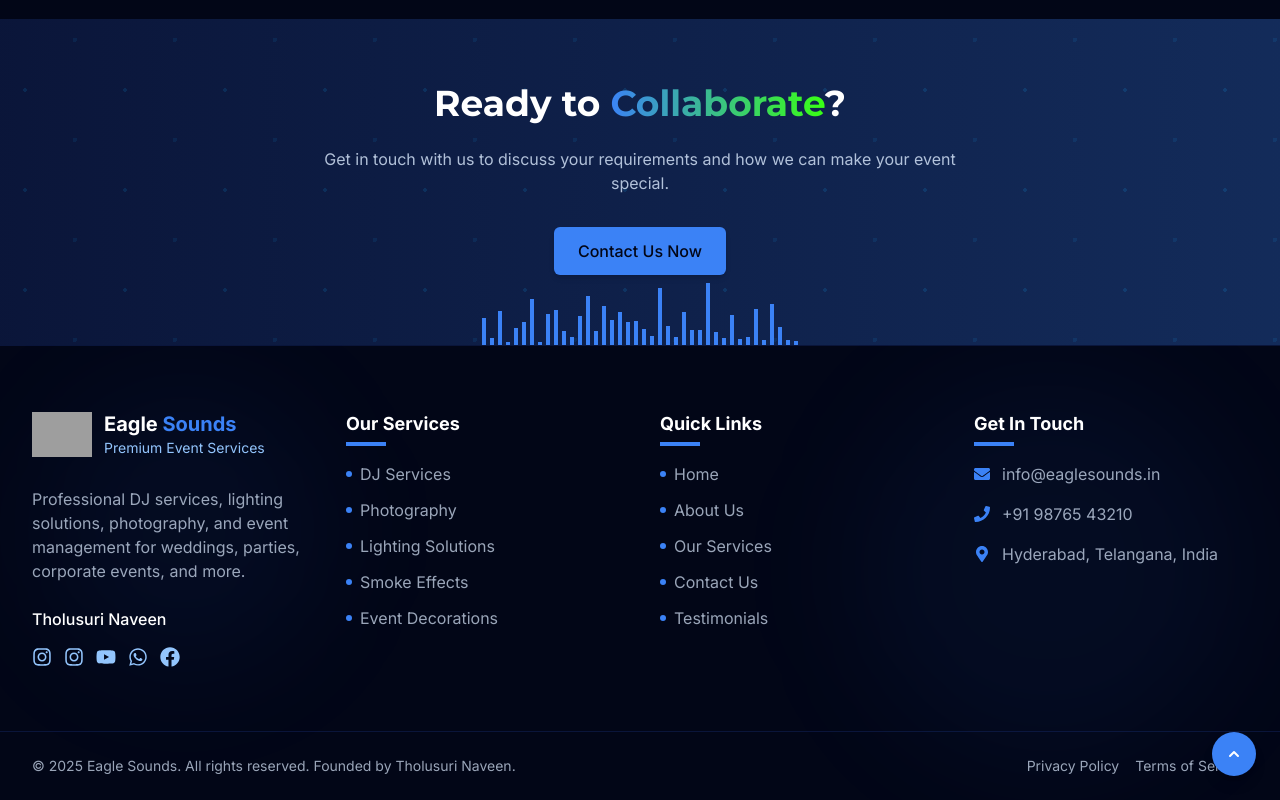
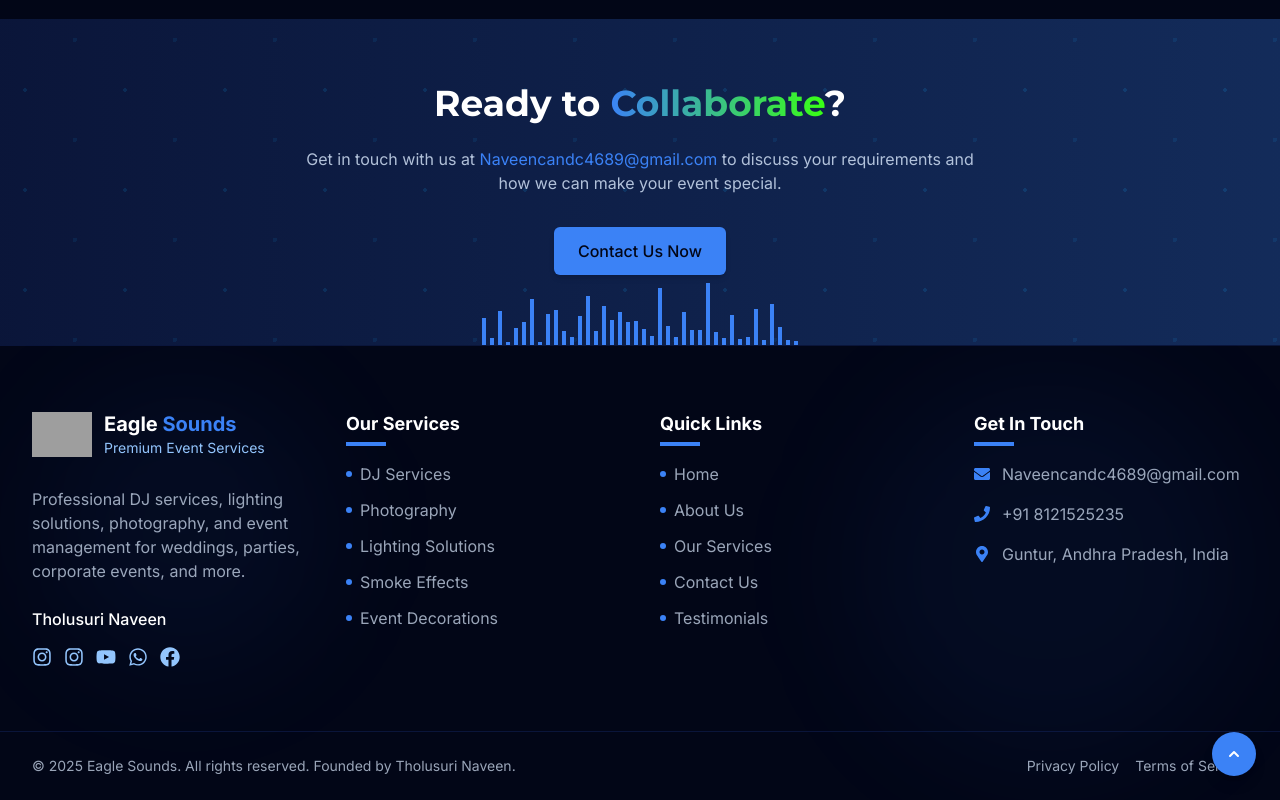
Before and after one commit to Viswanthsaig3/EagleSoundsDJ, a Next.js app in the folder EagleSoundsNaveen/: page /about in a window 1280 px wide. Shown: the part 4135-4935 px from the top of the page. Built offline with nearby package versions, Linux system fonts and the light colour scheme; grey boxes are pictures that could not be loaded.

Commit message:
mail and location

```diff
--- a/EagleSoundsNaveen/app/about/page.tsx
+++ b/EagleSoundsNaveen/app/about/page.tsx
@@ -470,7 +470,7 @@ export default function AboutPage() {
         <div className="container-custom text-center relative z-10">
           <h2 className="heading-lg mb-6 text-white">Ready to <span className="emphasis-text">Collaborate</span>?</h2>
           <p className="text-blue-100/80 max-w-2xl mx-auto mb-8">
-            Get in touch with us to discuss your requirements and how we can make your event special.
+            Get in touch with us at <a href="mailto:Naveencandc4689@gmail.com" className="text-primary hover:underline">Naveencandc4689@gmail.com</a> to discuss your requirements and how we can make your event special.
           </p>
           <Link href="/contact" className="btn-primary">
             Contact Us Now
--- a/EagleSoundsNaveen/app/contact/page.tsx
+++ b/EagleSoundsNaveen/app/contact/page.tsx
@@ -234,8 +234,8 @@ export default function ContactPage() {
                   <div>
                     <h3 className="font-display font-semibold mb-1 text-white">Email</h3>
                     <p className="text-blue-100/70 mb-1">Send us an email:</p>
-                    <a href="mailto:info@eaglesounds.com" className="text-primary hover:text-accent transition-colors">
-                      info@eaglesounds.com
+                    <a href="mailto:Naveencandc4689@gmail.com" className="text-primary hover:text-accent transition-colors">
+                      Naveencandc4689@gmail.com
                     </a>
                   </div>
                 </motion.div>
--- a/EagleSoundsNaveen/app/layout.tsx
+++ b/EagleSoundsNaveen/app/layout.tsx
@@ -30,7 +30,7 @@ export const metadata: Metadata = {
     title: 'Eagle Sounds - Premium DJ & Event Services',
     description: 'Professional DJ services, lighting, photography, smoke effects and event management for all types of celebrations.',
     url: 'https://eaglesounds.com',
-    siteName: 'Eagle Sounds',
+    siteName: 'Eagle Sounds DJ',
     images: [
       {
         url: 'https://eaglesounds.com/og-image.jpg',
@@ -39,8 +39,9 @@ export const metadata: Metadata = {
         alt: 'Eagle Sounds - Premium Event Services'
       }
     ],
-    locale: 'en_US',
+    locale: 'en_IN',
     type: 'website',
+    contactEmail: 'Naveencandc4689@gmail.com',
   },
   twitter: {
     card: 'summary_large_image',
--- a/EagleSoundsNaveen/components/Footer.tsx
+++ b/EagleSoundsNaveen/components/Footer.tsx
@@ -144,27 +144,32 @@ const Footer = () => {
               <ul className="space-y-4">
                 <li>
                   <a
-                    href="mailto:info@eaglesounds.in"
+                    href="mailto:Naveencandc4689@gmail.com"
                     className="text-blue-100/70 hover:text-primary transition-colors flex items-start"
                   >
                     <FaEnvelope className="mr-3 mt-1 text-primary" />
-                    <span>info@eaglesounds.in</span>
+                    <span>Naveencandc4689@gmail.com</span>
                   </a>
                 </li>
                 <li>
                   <a
-                    href="tel:+919876543210"
+                    href="tel:+918121525235"
                     className="text-blue-100/70 hover:text-primary transition-colors flex items-start"
                   >
                     <FaPhone className="mr-3 mt-1 text-primary" />
-                    <span>+91 98765 43210</span>
+                    <span>+91 8121525235</span>
                   </a>
                 </li>
                 <li className="flex items-start">
                   <FaMapMarkerAlt className="mr-3 mt-1 text-primary flex-shrink-0" />
-                  <span className="text-blue-100/70">
-                    Hyderabad, Telangana, India
-                  </span>
+                  <a
+                    href="https://www.google.com/maps?q=16.222400,80.517117"
+                    className="text-blue-100/70 hover:text-primary transition-colors"
+                    target="_blank"
+                    rel="noopener noreferrer"
+                  >
+                    <span>Guntur, Andhra Pradesh, India</span>
+                  </a>
                 </li>
               </ul>
             </div>
--- /dev/null
+++ b/EagleSoundsNaveen/components/MapLocation.tsx
@@ -0,0 +1,18 @@
+'use client';
+
+export default function MapLocation() {
+  return (
+    <div className="w-full h-full rounded-lg overflow-hidden shadow-lg">
+      <iframe
+        title="Eagle Sounds Location"
+        src="https://www.google.com/maps/embed?pb=!1m18!1m12!1m3!1d3840.4184479289324!2d80.5149283!3d16.222400!2m3!1f0!2f0!3f0!3m2!1i1024!2i768!4f13.1!3m3!1m2!1s0x0%3A0x0!2zMTbCsDEzJzIwLjYiTiA4MMKwMzEnMDEuNiJF!5e0!3m2!1sen!2sin!4v1623479868428!5m2!1sen!2sin"
+        width="100%"
+        height="100%"
+        style={{ border: 0 }}
+        allowFullScreen
+        loading="lazy"
+        referrerPolicy="no-referrer-when-downgrade"
+      ></iframe>
+    </div>
+  );
+}
```
Also changed, not shown: 1 other file (tests, documents, lock files or other folders).
